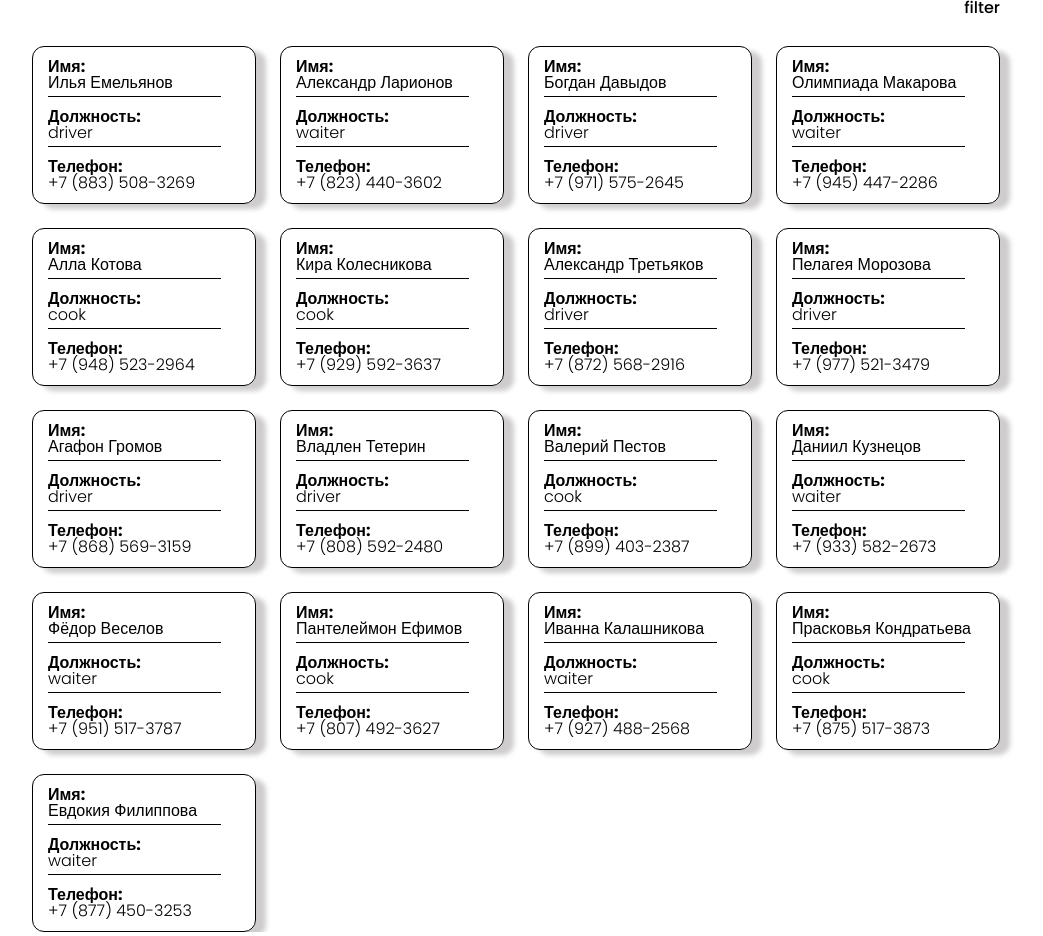
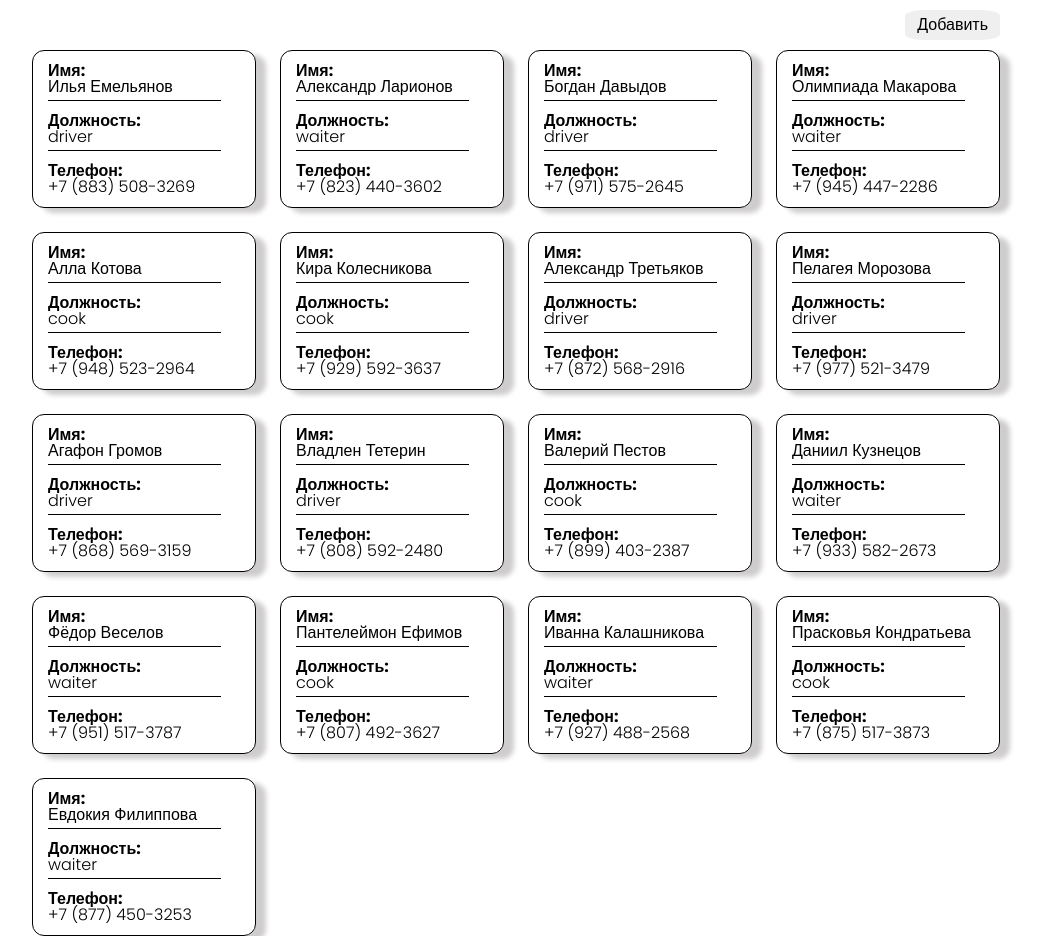
Before and after one commit to fermer123/pizza, a React app: page / in a window 1280 px wide. Shown: the whole page, without its empty margins (124-1167 px from the left). Built offline with nearby package versions, Linux system fonts and the light colour scheme; data requests are answered from the project's data file.

Commit message:
addnewItem

```diff
--- /dev/null
+++ b/src/components/addNewItem/AddNewItem.module.scss
@@ -0,0 +1,5 @@
+.btn {
+  display: block;
+  border-radius: 20%;
+  padding: 7px 12px;
+}
--- /dev/null
+++ b/src/components/addNewItem/AddNewItem.tsx
@@ -0,0 +1,16 @@
+import {FC} from 'react';
+import Employee from '@src/types';
+import style from './AddNewItem.module.scss';
+
+interface IAddNewItem {
+  addEmployee: (el: Employee) => void;
+}
+const AddNewItem: FC<IAddNewItem> = ({addEmployee}) => {
+  return (
+    <button type='button' className={style.btn}>
+      Добавить
+    </button>
+  );
+};
+
+export default AddNewItem;
--- a/src/components/header/Header.module.scss
+++ b/src/components/header/Header.module.scss
@@ -1,5 +1,6 @@
 .header_container {
   display: flex;
   justify-content: flex-end;
-  margin-bottom: 30px;
+  padding: 10px 0;
+  align-items: center;
 }
--- a/src/components/header/Header.tsx
+++ b/src/components/header/Header.tsx
@@ -1,8 +1,18 @@
-import {FC} from 'react';
+import {FC, useState} from 'react';
+import Employee from '@src/types';
 import style from './Header.module.scss';
+import AddNewItem from '../addNewItem/AddNewItem';
+import useCustomDispatch from '../hooks/useCustomDispatch';
 
 const Header: FC = () => {
-  return <div className={style.header_container}>filter</div>;
+  const [newEmployee, setNewEmployee] = useState<Employee>();
+  const [edit, setEdit] = useState<boolean>(false);
+  const {addEmployee} = useCustomDispatch();
+  return (
+    <div className={style.header_container}>
+      <AddNewItem addEmployee={addEmployee} />
+    </div>
+  );
 };
 
 export default Header;
--- a/src/components/hooks/useCustomDispatch.ts
+++ b/src/components/hooks/useCustomDispatch.ts
@@ -1,6 +1,6 @@
 import {useDispatch} from 'react-redux';
 import {bindActionCreators} from 'redux';
-import actionCreators from '../store/reducers/index';
+import * as actionCreators from '../store/action/employeesAction';
 
 const useCustomDispatch = () => {
   const dispatch = useDispatch();
--- a/src/components/store/reducers/index.ts
+++ b/src/components/store/reducers/index.ts
@@ -1,7 +1,5 @@
 import * as Employees from '../action/employeesAction';
-import * as FilterEmployees from '../action/filterEmployeesAction';
 
 export default {
   ...Employees,
-  ...FilterEmployees,
 };
```
